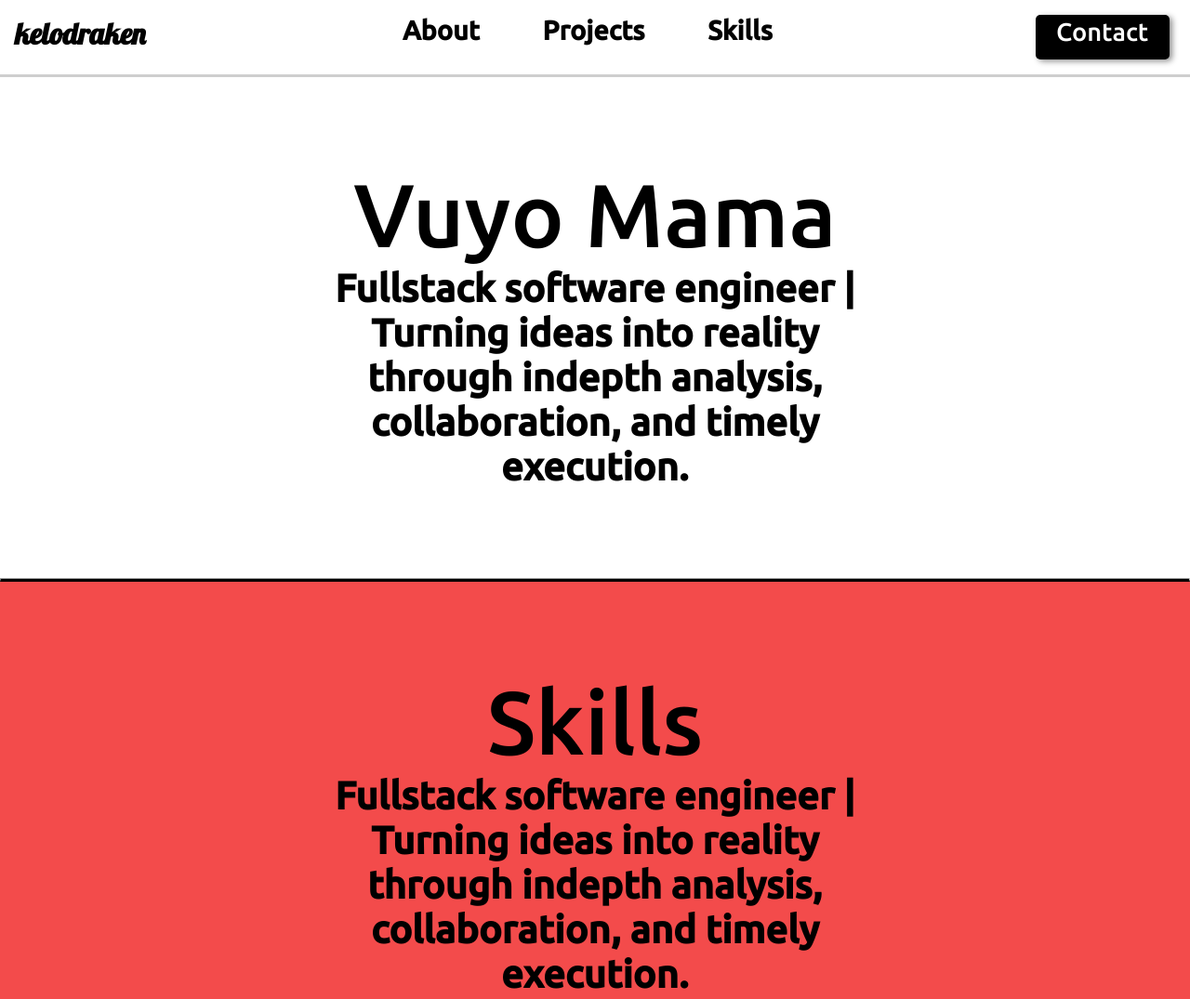
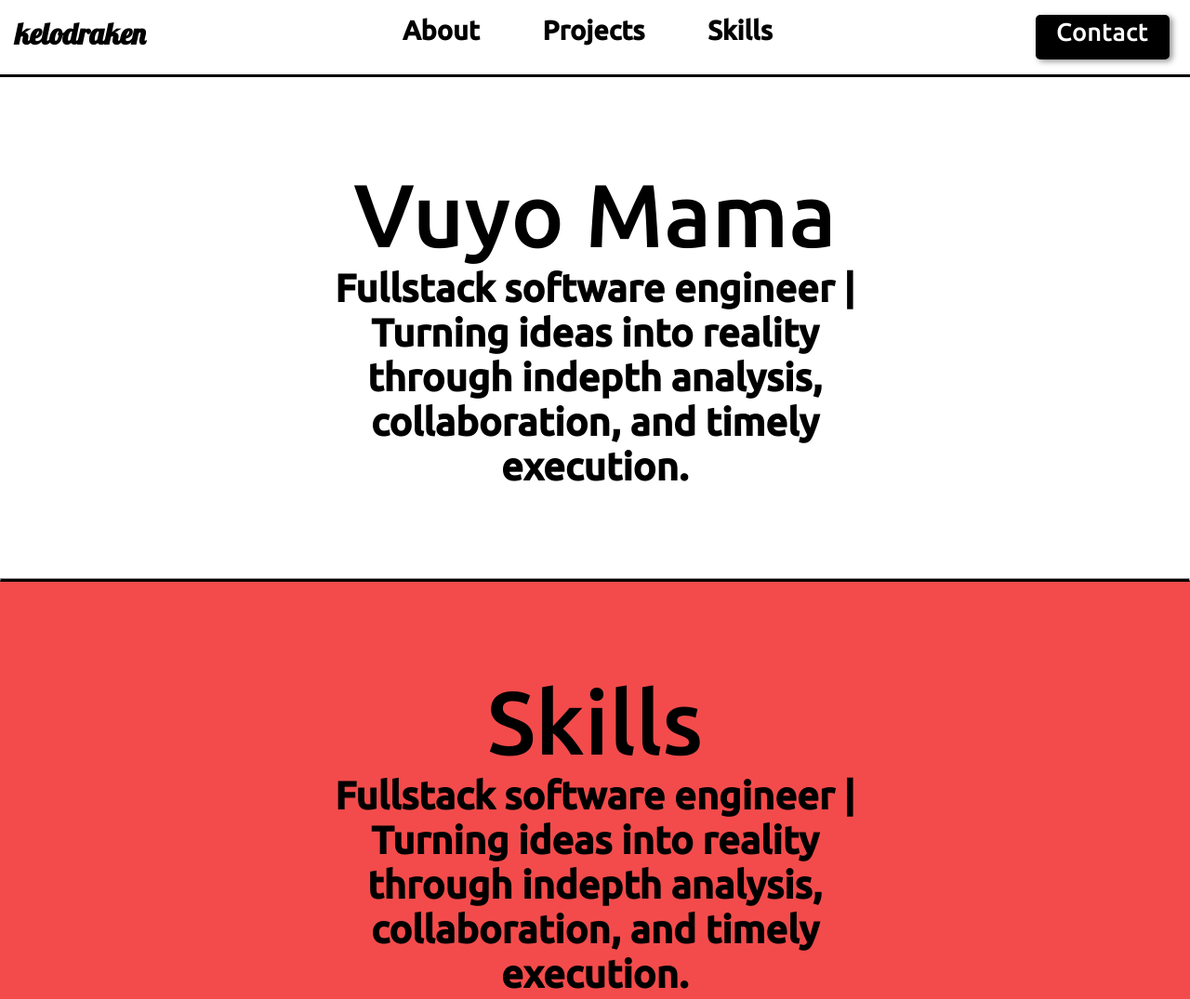
Before and after one commit to KeloDraken/kelodraken.github.io, a plain HTML site: page index.html in a window 1280 px wide. Shown: the top 1075 px of the page at 93% size. Drawn offline with Linux system fonts and the light colour scheme.

Commit message:
Change border bottom colour to black

```diff
--- a/css/main.css
+++ b/css/main.css
@@ -18,7 +18,7 @@
 
 #nav {
   background-color: #fff;
-  border-bottom: #cecece solid 3px;
+  border-bottom: #000 solid 3px;
   display: flex;
   height: 5rem;
   justify-content: space-between;
```
